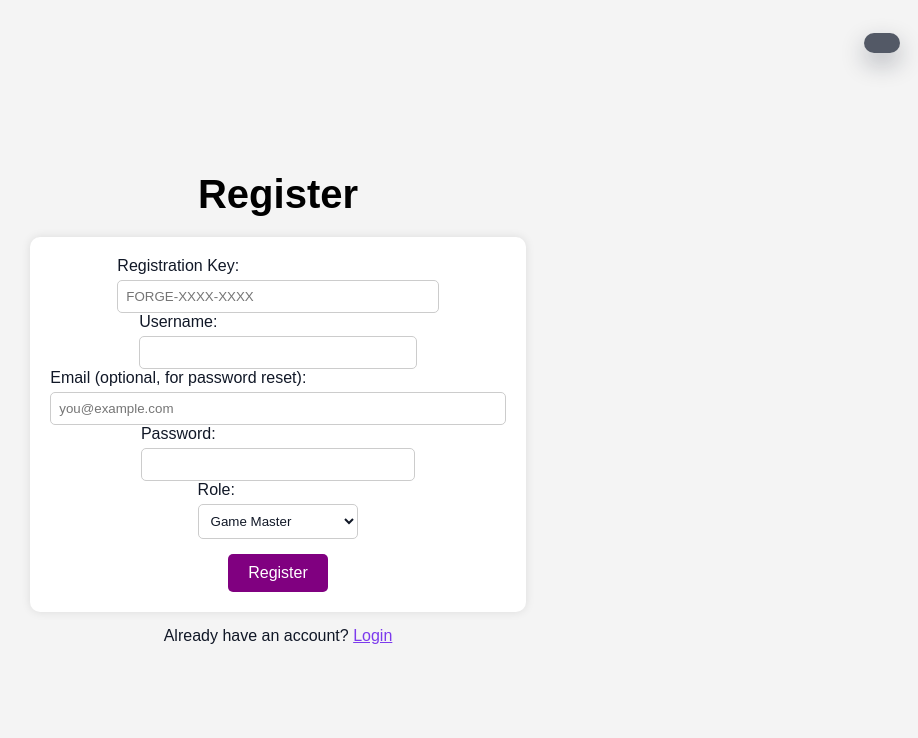
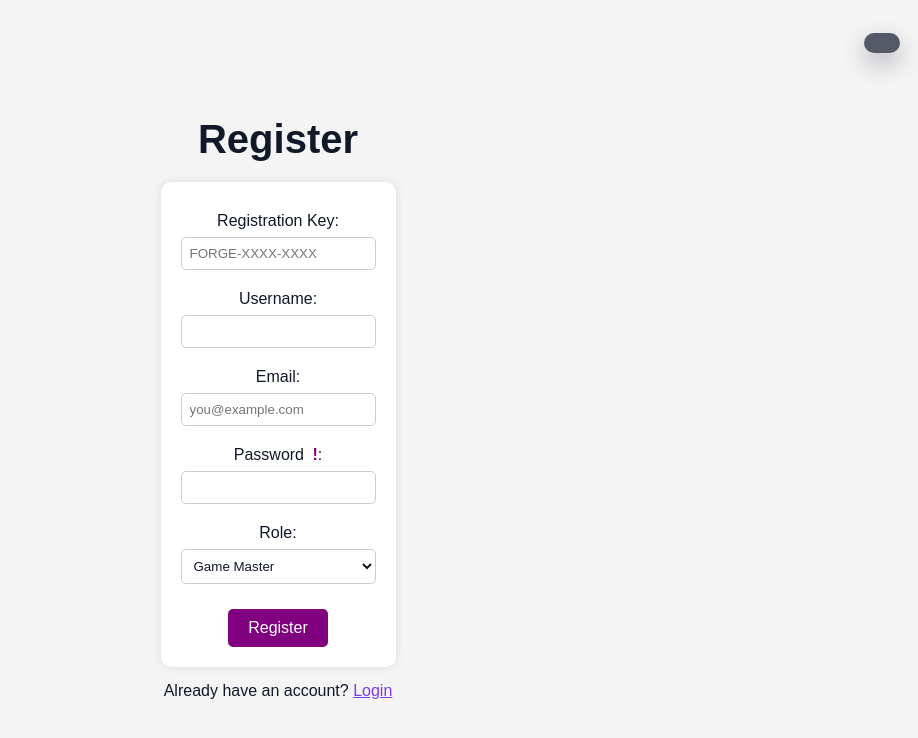
Before and after one commit to IIzzSoftStudios/TT_Ran_ShopGen, a Flask app: page /auth/register in a window 1280 px wide. Shown: the top 738 px of the page, without its empty margins (362-1280 px from the left). Run offline with Flask 3, Linux system fonts and the light colour scheme.

Commit message:
I log very well
:)

```diff
--- a/app/decorators.py
+++ b/app/decorators.py
@@ -8,7 +8,11 @@ def admin_required(f):
     """Require authenticated user with role GM. Return 404 (not 403) so route is invisible to scanners."""
     @wraps(f)
     def decorated_function(*args, **kwargs):
-        if not current_user.is_authenticated or current_user.role != "GM":
+        is_authed = current_user.is_authenticated
+        role = getattr(current_user, "role", None)
+
+        allowed_roles = {"GM", "vault_keeper"}
+        if not is_authed or role not in allowed_roles:
             abort(404)
         return f(*args, **kwargs)
     return decorated_function
--- a/app/routes/handlers/auth_handler.py
+++ b/app/routes/handlers/auth_handler.py
@@ -11,12 +11,9 @@ from app.services.logging_config import auth_logger
 
 def handle_login():
     """Handle user login logic."""
-    print(f"DEBUG: Request method: {request.method}")
-
     if request.method == "POST":
         username = request.form.get("username")
         password = request.form.get("password")
-        print(f"DEBUG: Attempting login for {username}")
         user = User.query.filter_by(username=username).first()
 
         if user and user.check_password(password):
@@ -28,21 +25,19 @@ def handle_login():
                 user.last_active = datetime.utcnow()
                 db.session.commit()
 
-                print(f"DEBUG: User authenticated, ID: {user.id}, Role: {user.role}")
-                print(f"DEBUG: Current user authenticated: {current_user.is_authenticated}")
+                # Decide redirect target based on role
+                target_endpoint = "main.campaigns"
+                if user.role == "vault_keeper":
+                    target_endpoint = "admin.keys_overview"
+
                 flash("Logged in successfully.", "success")
-                # Redirect to campaign selection page
-                print("DEBUG: Redirecting to campaign selection")
-                return redirect(url_for("main.campaigns"))
+                return redirect(url_for(target_endpoint))
             except Exception as e:
                 flash(f"An error occurred: {str(e)}", "danger")
-                print(f"DEBUG: Exception during login: {str(e)}")
                 return redirect(url_for("auth.login"))
         else:
             flash("Invalid username or password.", "error")
-            print("DEBUG: Invalid credentials")
 
-    print("DEBUG: Rendering login.html")
     return render_template("login.html")
 
 
--- a/app/templates/GM_Home.html
+++ b/app/templates/GM_Home.html
@@ -20,7 +20,6 @@
         /* Styling for the heading */
         h1 {
             font-size: 2.5rem;
-            color: black;
             margin-top: 20px; /* Add some space from the top */
             margin-bottom: 20px; /* Space between heading and buttons */
         }
--- a/app/templates/Player_Character_Sheet.html
+++ b/app/templates/Player_Character_Sheet.html
@@ -16,7 +16,6 @@
         }
         h1 {
             font-size: 2.5rem;
-            color: black;
             margin-top: 20px;
             margin-bottom: 10px;
             text-align: center;
--- a/app/templates/admin/keys.html
+++ b/app/templates/admin/keys.html
@@ -6,7 +6,7 @@
     <link href="https://cdn.jsdelivr.net/npm/bootstrap@5.3.2/dist/css/bootstrap.min.css" rel="stylesheet">
     {% include 'partials/theme_head.html' %}
 </head>
-<body class="bg-light">
+<body class="gm-list-page">
     <div class="container py-4">
         <h1 class="mb-4">Registration Key Vault</h1>
 
@@ -35,7 +35,7 @@
         <div class="card">
             <div class="card-header">Keys</div>
             <div class="card-body p-0">
-                <table class="table table-striped mb-0">
+                <table class="gm-list-table">
                     <thead>
                         <tr>
                             <th>Key Code</th>
--- a/app/templates/forgot_password.html
+++ b/app/templates/forgot_password.html
@@ -20,7 +20,6 @@
         /* Styling for the heading */
         h2 {
             font-size: 2.5rem;
-            color: black;
             margin-bottom: 20px;
         }
 
@@ -96,7 +95,7 @@
     <form method="POST">
         <input type="hidden" name="csrf_token" value="{{ csrf_token() }}"/>
         <div class="info-box">
-            Enter the email address for your account. We will send a 6-digit code valid for 10 minutes. If SMTP is not configured, the code is printed to the server console.
+            Enter the email address for your account. We will send a 6-digit code valid for 10 minutes.
         </div>
         <label for="email">Email:</label>
         <input type="email" id="email" name="email" required>
--- a/app/templates/login.html
+++ b/app/templates/login.html
@@ -20,7 +20,6 @@
         /* Styling for the heading */
         h2 {
             font-size: 2.5rem;
-            color: black;
             margin-bottom: 20px;
         }
 
--- a/app/templates/register.html
+++ b/app/templates/register.html
@@ -20,7 +20,6 @@
         /* Styling for the heading */
         h2 {
             font-size: 2.5rem;
-            color: black;
             margin-bottom: 20px;
         }
 
@@ -38,14 +37,21 @@
         label {
             font-size: 1rem;
             margin-top: 10px;
+            display: block;
+            text-align: center;
         }
 
         input, select {
             padding: 8px;
-            margin-top: 5px;
+            margin-top: 7px;
             border: 1px solid #ccc;
             border-radius: 5px;
             width: 100%;
+        }
+
+        .form-group {
+            width: 100%;
+            margin-bottom: 10px;
         }
 
         button {
@@ -72,6 +78,40 @@
         .gm-select {
             display: none;
         }
+
+        .password-info {
+            display: inline-block;
+            margin-left: 4px;
+            font-weight: bold;
+            color: purple;
+            cursor: help;
+            position: relative;
+        }
+
+        .password-info::after {
+            content: "Must be at least 8 characters, include one uppercase, one lowercase, and one special character.";
+            position: absolute;
+            left: 50%;
+            transform: translateX(-50%);
+            bottom: 120%;
+            background-color: rgba(15, 23, 42, 0.95);
+            color: #ffffff;
+            padding: 8px 10px;
+            border-radius: 4px;
+            font-size: 0.8rem;
+            width: 220px;
+            box-shadow: 0 4px 12px rgba(0, 0, 0, 0.4);
+            opacity: 0;
+            pointer-events: none;
+            transition: opacity 0.2s ease-in-out;
+            z-index: 100;
+            white-space: normal;
+        }
+
+        .password-info:hover::after,
+        .password-info:focus::after {
+            opacity: 1;
+        }
     </style>
     <script>
         function toggleGMSelect() {
@@ -96,12 +136,12 @@
             <input type="text" id="username" name="username" required>
         </div>
         <div class="form-group">
-            <label for="email">Email (optional, for password reset):</label>
-            <input type="email" id="email" name="email" placeholder="you@example.com">
+            <label for="email">Email:</label>
+            <input type="email" id="email" name="email" placeholder="you@example.com" required>
         </div>
 
         <div class="form-group">
-            <label for="password">Password:</label>
+            <label for="password">Password <span class="password-info" tabindex="0" aria-label="Password requirements">!</span>:</label>
             <input type="password" id="password" name="password" required
                    minlength="8"
                    pattern="(?=.*[a-z])(?=.*[A-Z])(?=.*[!@#$%^&*()_+]).{8,}"
```
Also changed, not shown: app/static/css/theme.css (+52 -1 lines), app/templates/Player_Home.html (+19 -1 lines), app/templates/campaign_selection.html (+5 -5 lines).
